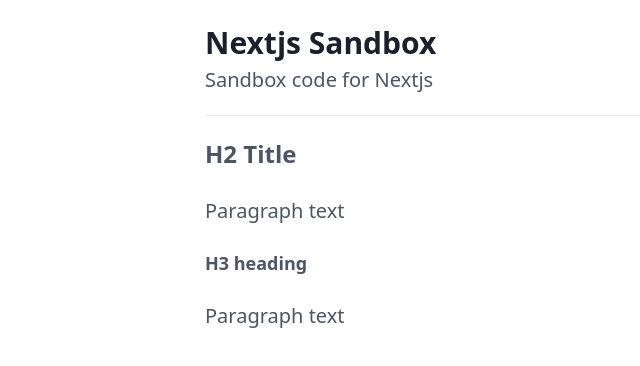
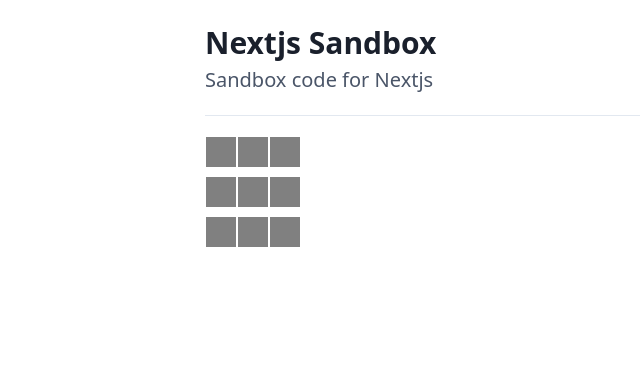
Before and after one commit to Golodhros/nextjs-sandbox, a Next.js app: page / in a window 1280 px wide. Shown: the top 366 px of the page, without its empty margins (51-691 px from the left). Built offline with nearby package versions, Linux system fonts and the light colour scheme.

Commit message:
feat: atlassian exercise

```diff
--- a/src/pages/_app.tsx
+++ b/src/pages/_app.tsx
@@ -1,7 +1,7 @@
-import '../styles/global.css';
+import "../styles/global.css";
 
-import type { AppProps } from 'next/app';
-import dynamic from 'next/dynamic';
+import type { AppProps } from "next/app";
+import dynamic from "next/dynamic";
 
 const MyApp = ({ Component, pageProps }: AppProps) => (
   <Component {...pageProps} />
--- a/src/pages/index.tsx
+++ b/src/pages/index.tsx
@@ -1,7 +1,117 @@
-import { Meta } from '@/layouts/Meta';
-import { Main } from '@/templates/Main';
+import { Meta } from "@/layouts/Meta";
+import { Main } from "@/templates/Main";
+
+import { useState, useEffect } from "react";
+
+const emptyCellState: "p1" | "p2" | "" = "";
+
+const initialBoardState = [
+  [emptyCellState, emptyCellState, emptyCellState],
+  [emptyCellState, emptyCellState, emptyCellState],
+  [emptyCellState, emptyCellState, emptyCellState],
+];
+
+const playerToMarker = {
+  p1: "X",
+  p2: "O",
+  "": "",
+};
+
+const computeWinner = (boardState) => {
+  let winnerPlayer = "";
+
+  // Horizontal
+  for (let i = 0; i < 3; i++) {
+    const p1Winner = boardState[i].every((mark) => mark === "p1");
+    const p2Winner = boardState[i].every((mark) => mark === "p2");
+
+    if (p1Winner || p2Winner) {
+      winnerPlayer = p1Winner ? "p1" : "p2";
+
+      return;
+    }
+  }
+
+  for (let j = 0; j < 3; j++) {
+    const column = boardState.map((row) => row[j]);
+    const p1Winner = column.every((mark) => mark === "p1");
+    const p2Winner = column.every((mark) => mark === "p2");
+
+    if (p1Winner || p2Winner) {
+      winnerPlayer = p1Winner ? "p1" : "p2";
+      return;
+    }
+  }
+
+  const diagonalDown = [boardState[0][0], boardState[1][1], boardState[2][2]];
+  const diagonalUp = [boardState[2][0], boardState[1][1], boardState[0][2]];
+  const p1Winner =
+    diagonalDown.every((mark) => mark === "p1") ||
+    diagonalUp.every((mark) => mark === "p1");
+  const p2Winner =
+    diagonalDown.every((mark) => mark === "p2") ||
+    diagonalUp.every((mark) => mark === "p2");
+
+  if (p1Winner || p2Winner) {
+    winnerPlayer = p1Winner ? "p1" : "p2";
+  }
+
+  return winnerPlayer;
+};
+
+const isThereGame = (boardState) => {
+  for (let row = 0; row < 3; row++) {
+    for (let column = 0; column < 3; column++) {
+      if (boardState[row][column] === "") {
+        return false;
+      }
+    }
+  }
+
+  return true;
+};
 
 const Index = () => {
+  const [boardState, setBoardState] = useState(initialBoardState);
+  // TODO: randomize
+  const [nextPlayer, setNextPlayer] = useState("p1");
+  const [isFinished, setIsFinished] = useState(false);
+  const [winner, setWinner] = useState("");
+  // const [gameMessage, setGameMessage] = useState();
+
+  useEffect(() => {
+    console.log("we have a winner!", winner);
+  }, [winner]);
+
+  useEffect(() => {
+    console.log("Game is finished!");
+  }, [isFinished]);
+
+  const handleCellClick = (rowIdx, columnIdx, currentPlayer) => {
+    if (winner !== "") {
+      return;
+    }
+    // Update the board state
+    const newBoardState = [
+      [...boardState[0]],
+      [...boardState[1]],
+      [...boardState[2]],
+    ];
+    newBoardState[rowIdx][columnIdx] = currentPlayer;
+    setBoardState(newBoardState);
+
+    console.log("newBoardState", newBoardState);
+
+    // Check for victory
+    setWinner(computeWinner(newBoardState));
+
+    // Check for game end
+    setIsFinished(isThereGame(newBoardState));
+
+    // Update the next player
+    setNextPlayer(currentPlayer === "p1" ? "p2" : "p1");
+  };
+
   return (
     <Main
       meta={
@@ -11,10 +121,35 @@
         />
       }
     >
-      <h2 className="text-2xl font-bold">H2 Title</h2>
-      <p>Paragraph text</p>
-      <h3 className="text-lg font-semibold">H3 heading</h3>
-      <p>Paragraph text</p>
+      <div className="board">
+        <table>
+          <tbody>
+            {boardState.map((row, rowIdx) => {
+              return (
+                <tr key={rowIdx}>
+                  {row.map((cell, columnIdx) => {
+                    return (
+                      <td key={columnIdx}>
+                        {cell ? (
+                          playerToMarker[cell]
+                        ) : (
+                          <button
+                            className="cell-button"
+                            type="button"
+                            onClick={() => {
+                              handleCellClick(rowIdx, columnIdx, nextPlayer);
+                            }}
+                          ></button>
+                        )}
+                      </td>
+                    );
+                  })}
+                </tr>
+              );
+            })}
+          </tbody>
+        </table>
+      </div>
     </Main>
   );
 };
--- a/src/styles/global.css
+++ b/src/styles/global.css
@@ -21,3 +21,9 @@
 .content ul {
   @apply my-6;
 }
+
+.cell-button {
+  width: 30px;
+  height: 30px;
+  background-color: grey;
+}
```
Also changed, not shown: 2 other files (tests, documents, lock files or other folders).
